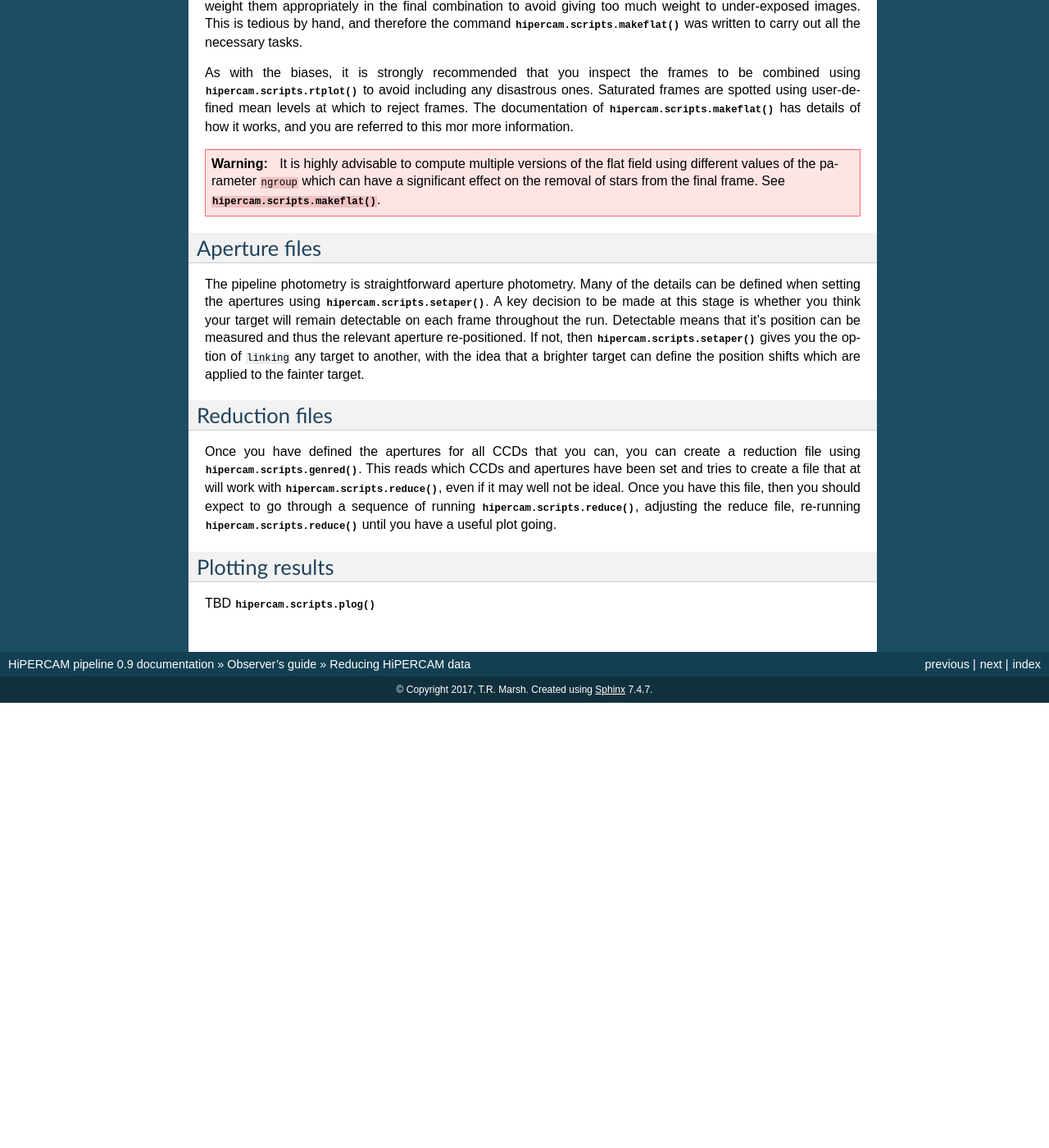
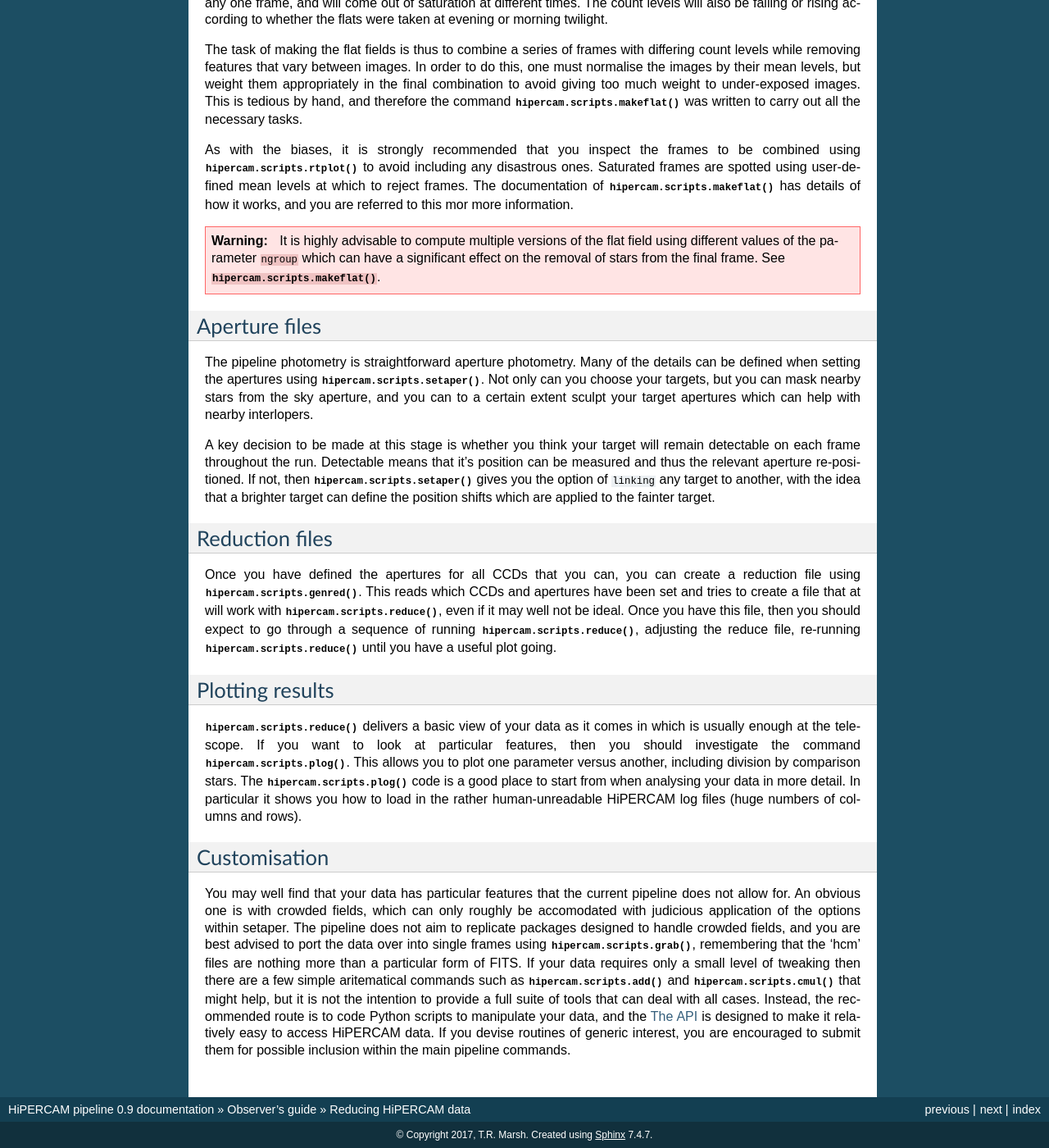
Before and after one commit to HiPERCAM/hipercam, a Sphinx documentation site: the page built from docs/reduction.rst, in a window 1280 px wide and 1400 px high, scrolled down 1283 px. Shown: the whole window at 82% size. Built offline with Sphinx 7.4.7, drawn with Linux system fonts in a browser that asks for light colours; formulas are drawn with MathJax 3; before the commit the page ends 2140 px from its top, so only the background shows below that; some of the changed text lies outside the part shown.

Commit message:
more documentation work

```diff
--- a/docs/globals.rst
+++ b/docs/globals.rst
@@ -9,7 +9,9 @@
    :trim:
 
 .. |hiper|   replace:: HiPERCAM
+.. |add|  replace:: :func:`hipercam.scripts.add`
 .. |averun|  replace:: :func:`hipercam.scripts.averun`
+.. |cmul|  replace:: :func:`hipercam.scripts.cmul`
 .. |combine| replace:: :func:`hipercam.scripts.combine`
 .. |genred|  replace:: :func:`hipercam.scripts.genred`
 .. |grab|    replace:: :func:`hipercam.scripts.grab`
--- a/docs/reduction.rst
+++ b/docs/reduction.rst
@@ -14,6 +14,13 @@ detailed guide to reducing your data. It covers the following steps:
   3. Setting up aperture files,
   4. Defining the reduction file,
   5. Plotting the results.
+  6. Customising the pipeline
+
+.. Note::
+
+  I am aware that these pages need some illustrations and it is really a
+  matter of obtaining suitable data from which to compile a set of example
+  figures.
 
 Bias frames
 ===========
@@ -97,13 +104,17 @@ Aperture files
 ==============
 
 The pipeline photometry is straightforward aperture photometry. Many of the
-details can be defined when setting the apertures using |setaper|. A key
-decision to be made at this stage is whether you think your target will
-remain detectable on each frame throughout the run. Detectable means that
-it's position can be measured and thus the relevant aperture re-positioned.
-If not, then |setaper| gives you the option of ``linking`` any target to
-another, with the idea that a brighter target can define the position shifts
-which are applied to the fainter target.
+details can be defined when setting the apertures using |setaper|. Not only
+can you choose your targets, but you can mask nearby stars from the sky
+aperture, and you can to a certain extent sculpt your target apertures which
+can help with nearby interlopers.
+
+A key decision to be made at this stage is whether you think your target will
+remain detectable on each frame throughout the run. Detectable means that it's
+position can be measured and thus the relevant aperture re-positioned.  If
+not, then |setaper| gives you the option of ``linking`` any target to another,
+with the idea that a brighter target can define the position shifts which are
+applied to the fainter target.
 
 
 Reduction files
@@ -119,4 +130,28 @@ through a sequence of running |reduce|, adjusting the reduce file, re-running
 Plotting results
 ================
 
-TBD |plog|
+|reduce| delivers a basic view of your data as it comes in which is usually
+enough at the telescope. If you want to look at particular features, then you
+should investigate the command |plog|. This allows you to plot one parameter
+versus another, including division by comparison stars. The |plog| code is a
+good place to start from when analysing your data in more detail. In
+particular it shows you how to load in the rather human-unreadable |hiper| log
+files (huge numbers of columns and rows).
+
+Customisation
+=============
+
+You may well find that your data has particular features that the current
+pipeline does not allow for. An obvious one is with crowded fields, which
+can only roughly be accomodated with judicious application of the options
+within setaper. The pipeline does not aim to replicate packages designed to
+handle crowded fields, and you are best advised to port the data over into
+single frames using |grab|, remembering that the 'hcm' files are nothing more
+than a particular form of FITS. If your data requires only a small level of
+tweaking then there are a few simple aritematical commands such as |add| and
+|cmul| that might help, but it is not the intention to provide a full suite of
+tools that can deal with all cases. Instead, the recommended route is to code
+Python scripts to manipulate your data, and the :doc:`api` is designed to make
+it relatively easy to access |hiper| data. If you devise routines of generic
+interest, you are encouraged to submit them for possible inclusion within the
+main pipeline commands.
```
Also changed, not shown: docs/installation.rst (+12 -8 lines).
